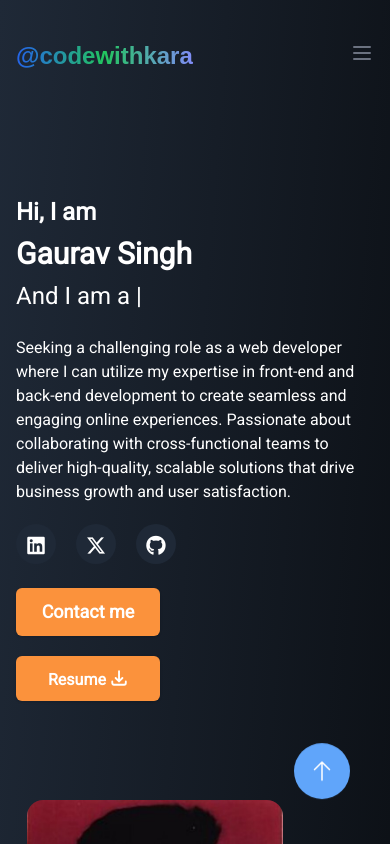
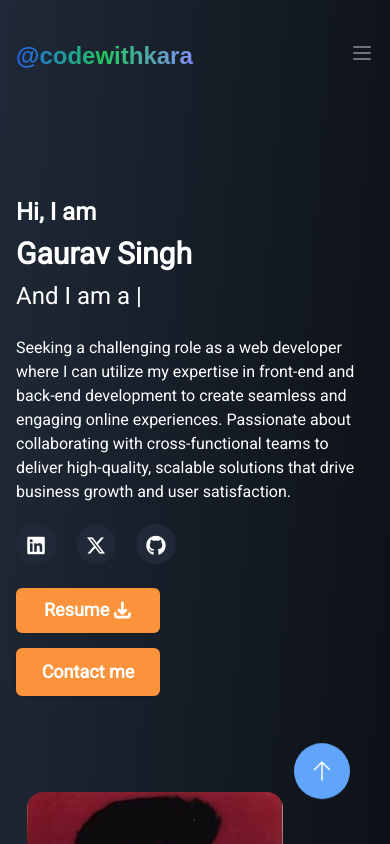
Before and after one commit to GauravSinghdev/portfolio_website, a React (Vite) app: page / in a window 390 px wide. Shown: the top 844 px of the page. Built offline with nearby package versions, Linux system fonts and the light colour scheme.

Commit message:
responsiveness added

```diff
--- a/src/components/Banner.jsx
+++ b/src/components/Banner.jsx
@@ -50,19 +50,22 @@ const Banner = () => {
                         </a>
                     </div>
                     <br />
+
+
+                    <div className="md:hidden hover:scale-105 mb-3 h-12 w-36 text-center text-lg">
+                        {/* buttons */}
+                        <a href="GS_Resume.pdf" download="Gaurav_Resume.pdf" className="h-[45px] w-36 text-center flex bg-orange-400 text-white font-bold shadow py-2 px-7 rounded-md me-28">
+                            Resume
+                            <svg xmlns="http://www.w3.org/2000/svg" fill="none" viewBox="0 0 24 24" strokeWidth="3.5" stroke="currentColor" className="w-5 h-5 text-white ms-1 mt-1">
+                                <path strokeLinecap="round" strokeLinejoin="round" d="M3 16.5v2.25A2.25 2.25 0 0 0 5.25 21h13.5A2.25 2.25 0 0 0 21 18.75V16.5M16.5 12 12 16.5m0 0L7.5 12m4.5 4.5V3" />
+                            </svg>
+                        </a>
+                    </div>
+
                     <button className="h-12 md:h-15 w-36 md:w-38 bg-orange-400 text-white font-bold shadow py-2 px-4 text-lg rounded-md hover:scale-105">
                         <Link to={link.lnk} smooth duration={500}>{link.title}</Link>
                     </button>
 
-                    <div className="md:hidden hover:scale-105 mt-5 h-12 w-36 text-center text-m">
-                    {/* buttons */}
-                    <a href="GS_Resume.pdf" download="Gaurav_Resume.pdf" className="h-[45px] w-36 text-center flex bg-orange-400 text-white font-bold shadow py-3 px-8 rounded-md me-28">
-                        Resume
-                        <svg xmlns="http://www.w3.org/2000/svg" fill="none" viewBox="0 0 24 24" strokeWidth="2.5" stroke="currentColor" className="w-5 h-5 text-white ms-1">
-                            <path strokeLinecap="round" strokeLinejoin="round" d="M3 16.5v2.25A2.25 2.25 0 0 0 5.25 21h13.5A2.25 2.25 0 0 0 21 18.75V16.5M16.5 12 12 16.5m0 0L7.5 12m4.5 4.5V3" />
-                        </svg>
-                    </a>
-                </div>
                 </div>
             </div>
             {/* 2nd div */}
```
